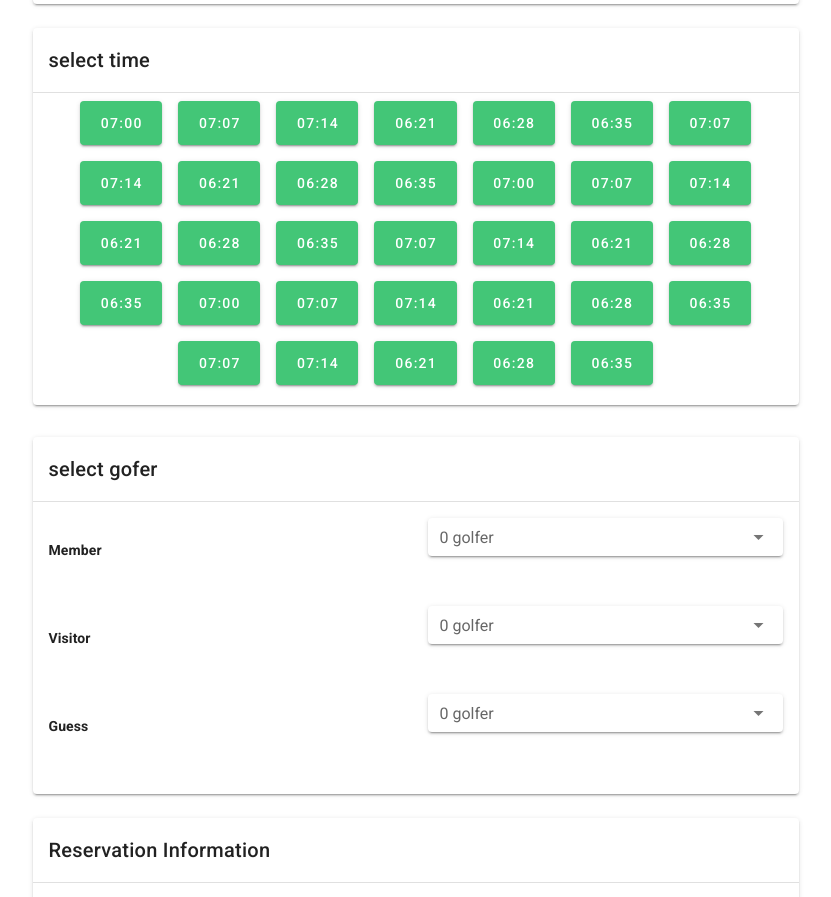
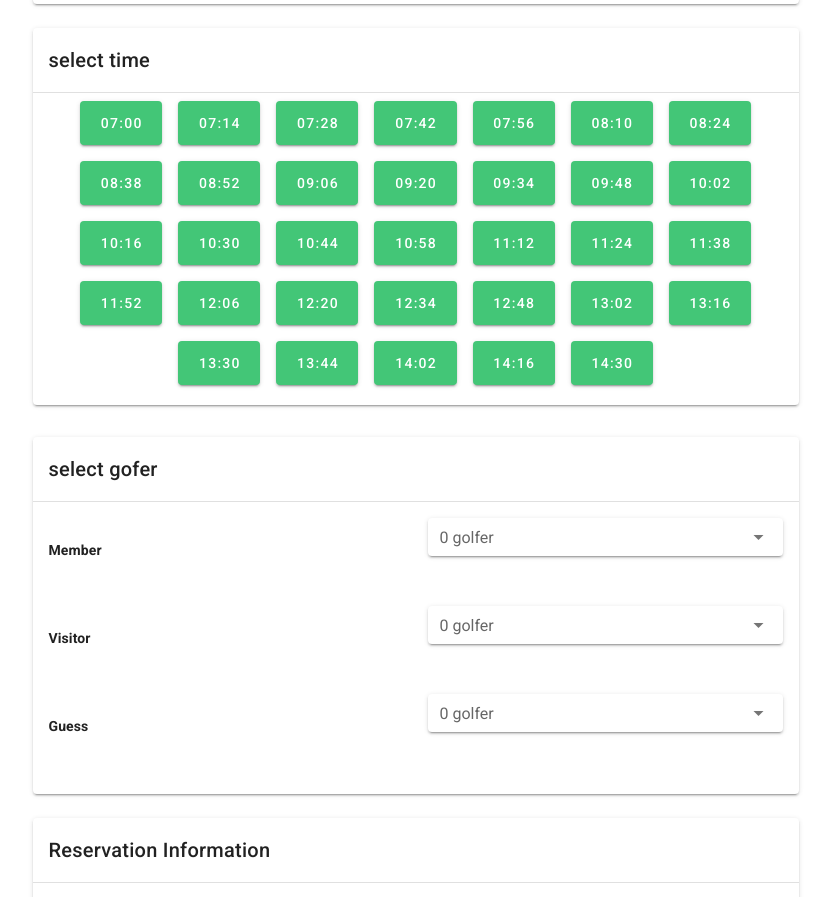
Before and after one commit to Pinsajee/Sr_project_newyoursgreens, a Vue app: page / in a window 1280 px wide. Shown: the part 833-1730 px from the top of the page, without its empty margins (27-858 px from the left). Built offline with nearby package versions, Linux system fonts and the light colour scheme.

Commit message:
เปลี่ยน slot เวลา

```diff
--- a/src/components/HelloWorld.vue
+++ b/src/components/HelloWorld.vue
@@ -187,100 +187,100 @@ export default {
         time: "07:00",
       },
       {
-        time: "07:07",
-      },
-      {
         time: "07:14",
       },
       {
-        time: "06:21",
+        time: "07:28",
       },
       {
-        time: "06:28",
+        time: "07:42",
       },
       {
-        time: "06:35",
+        time: "07:56",
       },
       {
-        time: "07:07",
+        time: "08:10",
       },
       {
-        time: "07:14",
+        time: "08:24",
       },
       {
-        time: "06:21",
+        time: "08:38",
       },
       {
-        time: "06:28",
+        time: "08:52",
       },
       {
-        time: "06:35",
+        time: "09:06",
       },
       {
-        time: "07:00",
+        time: "09:20",
       },
       {
-        time: "07:07",
+        time: "09:34",
       },
       {
-        time: "07:14",
+        time: "09:48",
       },
       {
-        time: "06:21",
+        time: "10:02",
       },
       {
-        time: "06:28",
+        time: "10:16",
       },
       {
-        time: "06:35",
+        time: "10:30",
       },
       {
-        time: "07:07",
+        time: "10:44",
       },
       {
-        time: "07:14",
+        time: "10:58",
       },
       {
-        time: "06:21",
+        time: "11:12",
       },
       {
-        time: "06:28",
+        time: "11:24",
       },
       {
-        time: "06:35",
+        time: "11:38",
       },
       {
-        time: "07:00",
+        time: "11:52",
       },
       {
-        time: "07:07",
+        time: "12:06",
       },
       {
-        time: "07:14",
+        time: "12:20",
       },
       {
-        time: "06:21",
+        time: "12:34",
       },
       {
-        time: "06:28",
+        time: "12:48",
       },
       {
-        time: "06:35",
+        time: "13:02",
       },
       {
-        time: "07:07",
+        time: "13:16",
       },
       {
-        time: "07:14",
+        time: "13:30",
       },
       {
-        time: "06:21",
+        time: "13:44",
       },
       {
-        time: "06:28",
+        time: "14:02",
       },
       {
-        time: "06:35",
+        time: "14:16",
+      },
+      {
+        time: "14:30",
       },
     ],
     date: new Date().toISOString().substr(0, 10),
```
